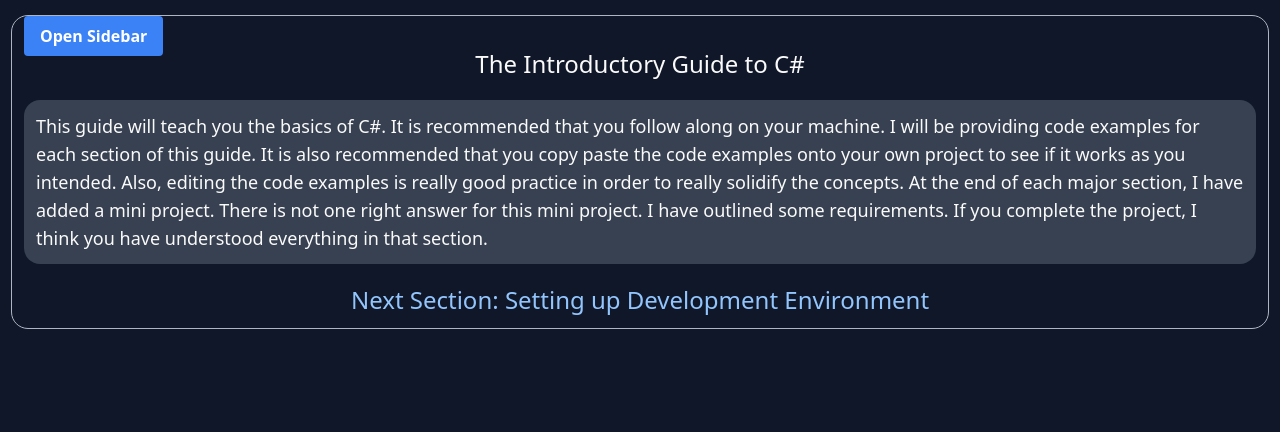
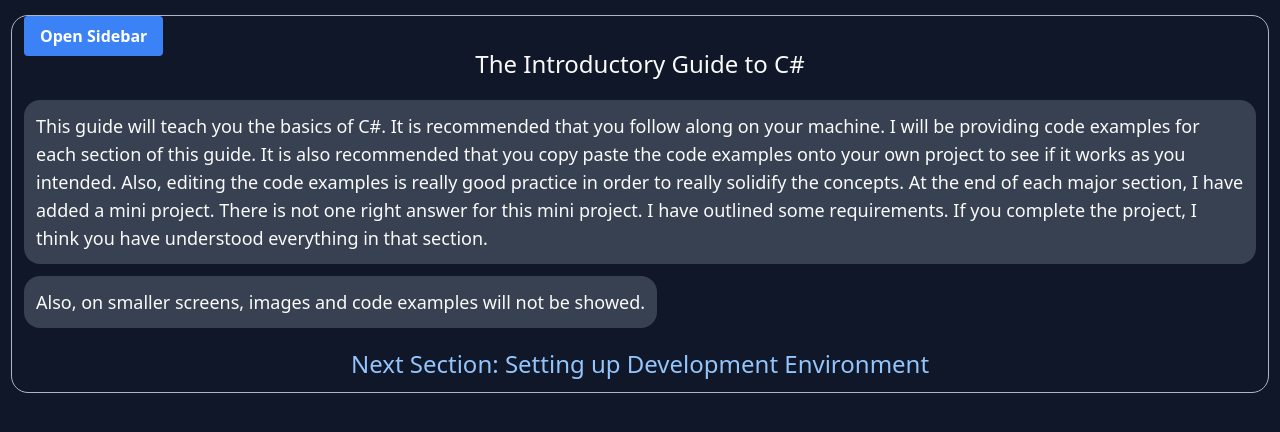
Before and after one commit to Rohit685/studyguide, a Next.js app: page / in a window 1280 px wide. Shown: the top 432 px of the page. Built offline with nearby package versions, Linux system fonts and the light colour scheme.

Commit message:
added disclaimer

```diff
--- a/pages/index.js
+++ b/pages/index.js
@@ -12,7 +12,8 @@
               guide. It is also recommended that you copy paste the code examples onto your own project to see if it works as you intended. Also, editing the code examples is really good practice
               in order to really solidify the concepts. At the end of each major section, I have added a mini project. There is not one right answer for this mini project. I have outlined some requirements.
               If you complete the project, I think you have understood everything in that section.
-          </p>
+              </p>
+              <p>Also, on smaller screens, images and code examples will not be showed.</p>
           <a href={"/setupenv"} class={"hover:underline text-blue-300 text-center"}>
             <h2 class={"text-2xl pt-2"}>Next Section: Setting up Development Environment</h2>
           </a>
```
